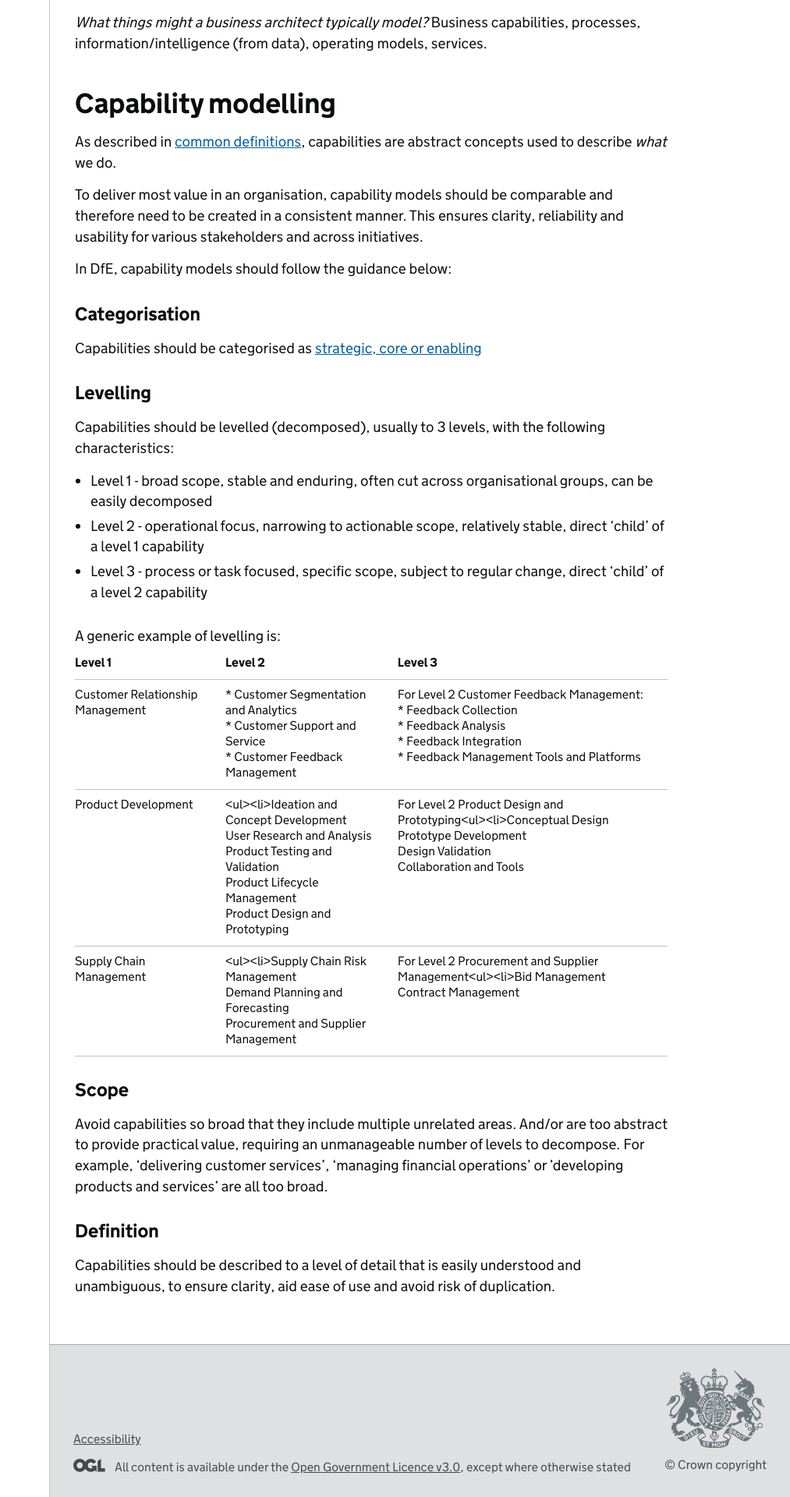
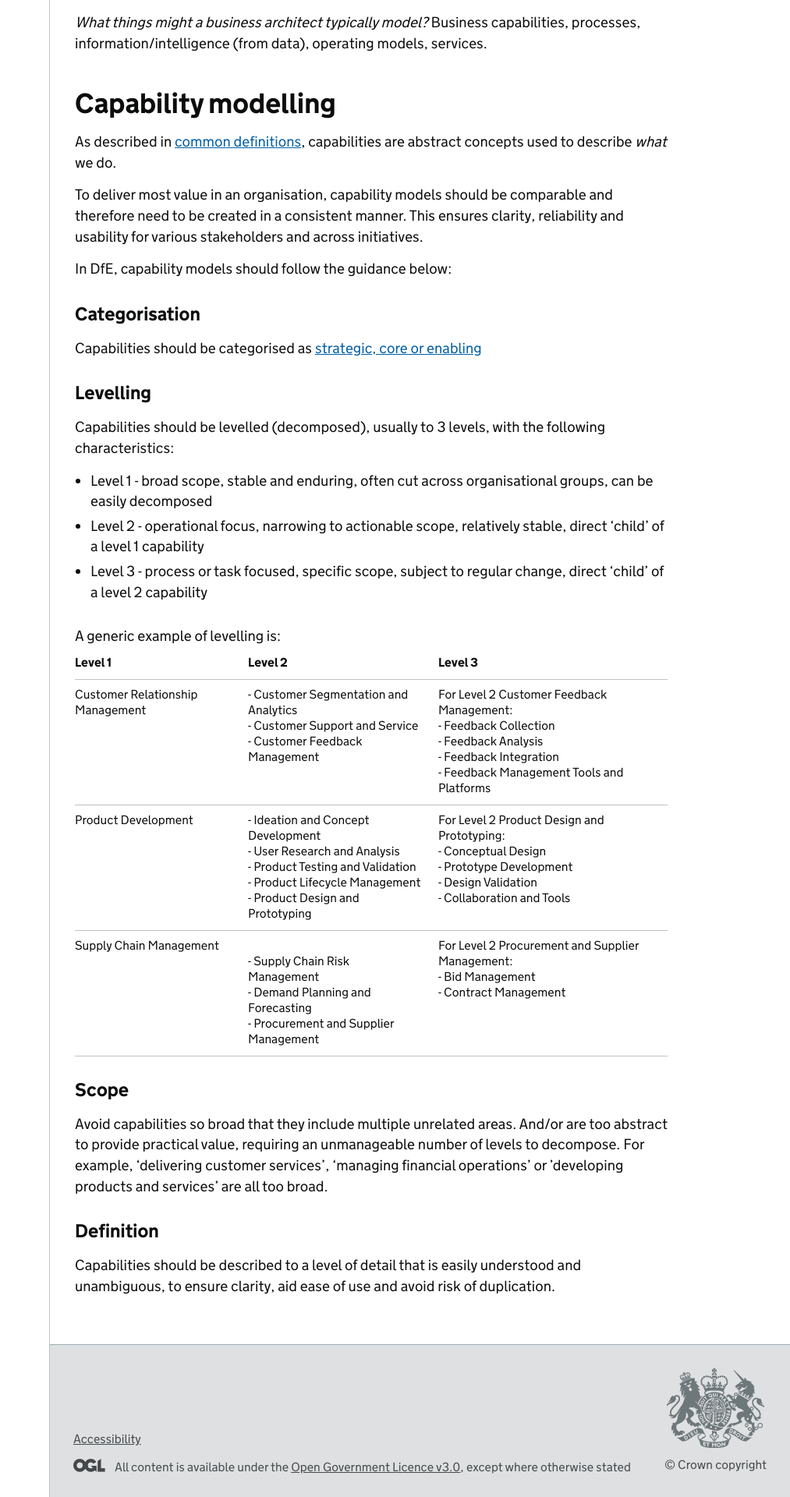
Before and after one commit to DFE-Digital/architecture, a Jekyll site: the page built from standards/business-architecture.md, in a window 1280 px wide. Shown: the part 1332-3252 px from the top of the page at 78% size, without its empty margins (267-1280 px from the left). Built offline with Jekyll 4.4.1, drawn with Linux system fonts in a browser that asks for light colours; our own code applies the rules of GitHub Pages for plain Markdown files.

Commit message:
Fix bullets (2)

```diff
--- a/standards/business-architecture.md
+++ b/standards/business-architecture.md
@@ -64,9 +64,9 @@ A generic example of levelling is:
 
 |Level 1| Level 2|Level 3|
 |-----------|-----------|-----------|
-|Customer Relationship Management|* Customer Segmentation and Analytics<br>* Customer Support and Service<br>* Customer Feedback Management|For Level 2 Customer Feedback Management:<br>* Feedback Collection<br>* Feedback Analysis<br>* Feedback Integration<br>* Feedback Management Tools and Platforms|
-|Product Development|<ul><li>Ideation and Concept Development<br>User Research and Analysis<br>Product Testing and Validation<br>Product Lifecycle Management<br>Product Design and Prototyping|For Level 2 Product Design and Prototyping<ul><li>Conceptual Design<br>Prototype Development<br>Design Validation<br>Collaboration and Tools|
-|Supply Chain Management|<ul><li>Supply Chain Risk Management<br>Demand Planning and Forecasting<br>Procurement and Supplier Management|For Level 2 Procurement and Supplier Management<ul><li>Bid Management<br>Contract Management|
+|Customer Relationship Management|- Customer Segmentation and Analytics<br>- Customer Support and Service<br>- Customer Feedback Management|For Level 2 Customer Feedback Management:<br>- Feedback Collection<br>- Feedback Analysis<br>- Feedback Integration<br>- Feedback Management Tools and Platforms|
+|Product Development|- Ideation and Concept Development<br>- User Research and Analysis<br>- Product Testing and Validation<br>- Product Lifecycle Management<br>- Product Design and Prototyping|For Level 2 Product Design and Prototyping:<br>- Conceptual Design<br>- Prototype Development<br>- Design Validation<br>- Collaboration and Tools|
+|Supply Chain Management|<br>- Supply Chain Risk Management<br>- Demand Planning and Forecasting<br>- Procurement and Supplier Management|For Level 2 Procurement and Supplier Management:<br>- Bid Management<br>- Contract Management|
 
 ### Scope
 
```
